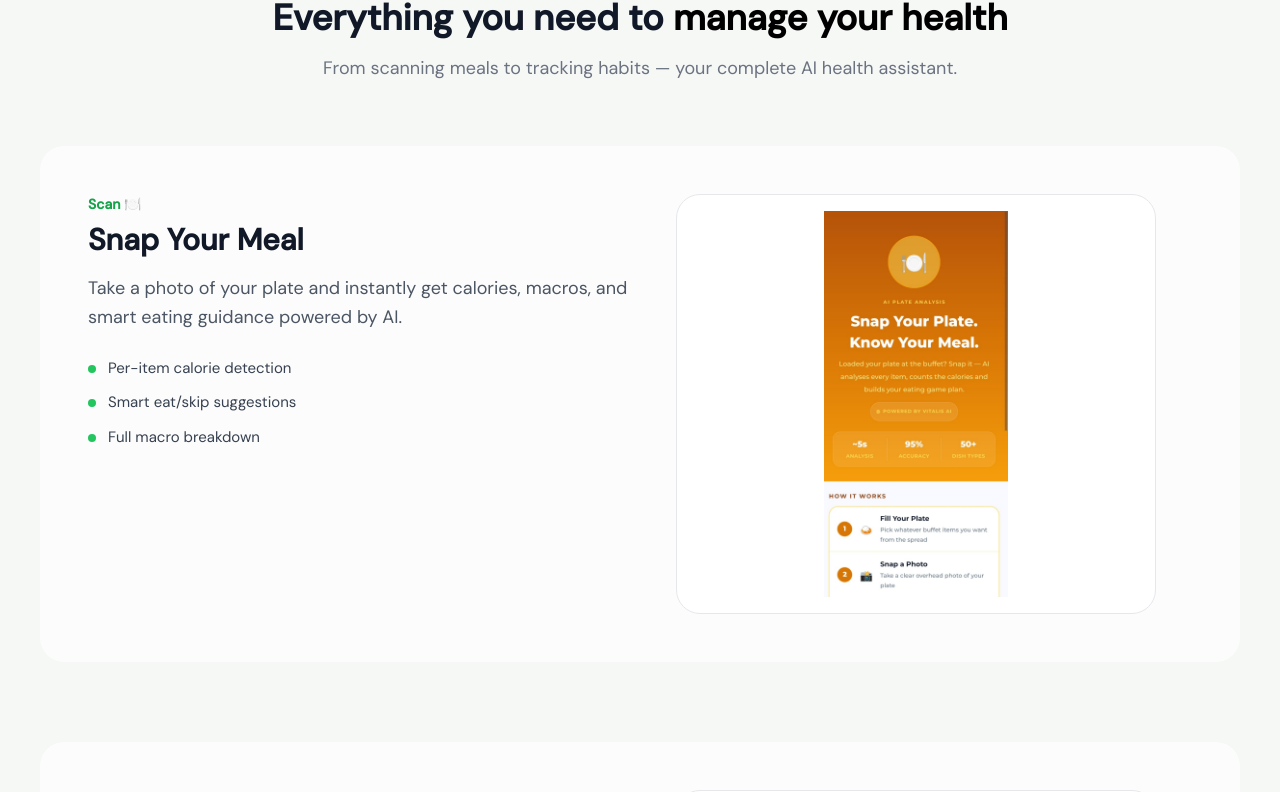
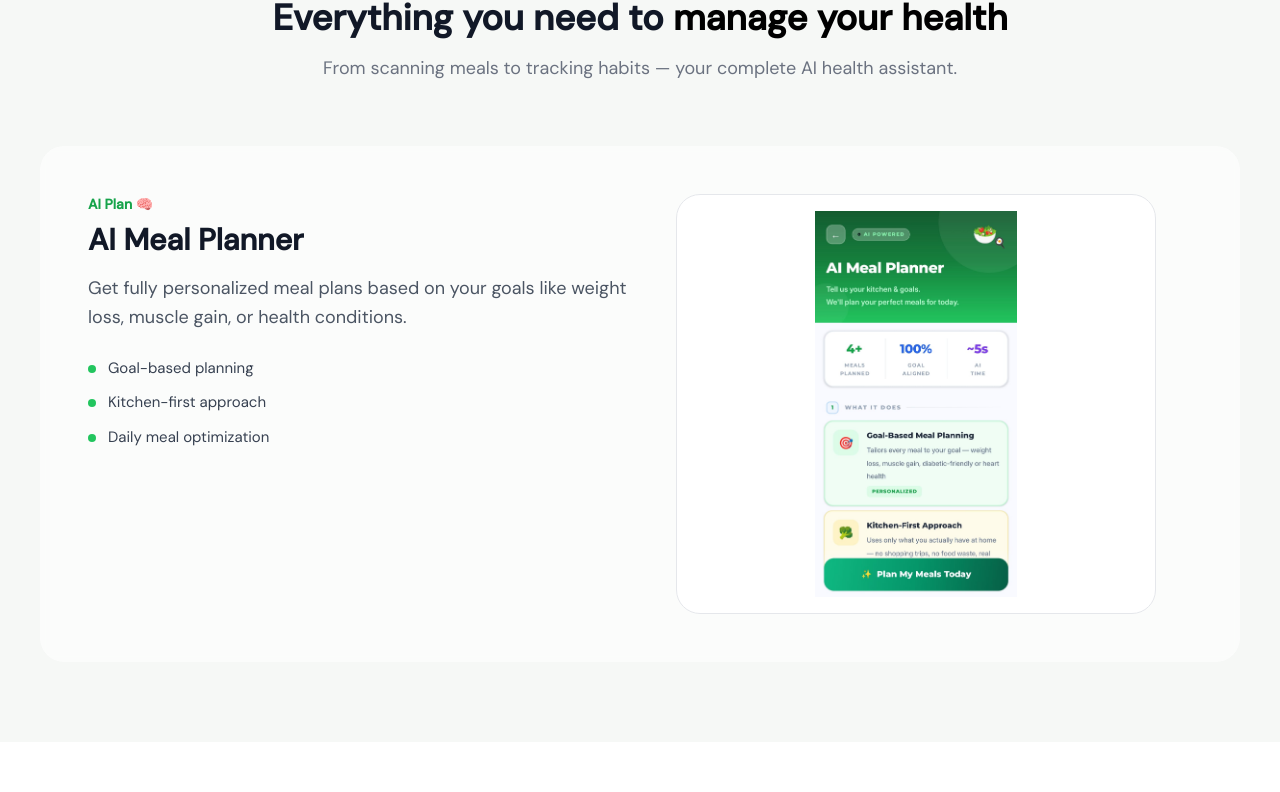
Before and after one commit to sairamreddynaredla/vitalis-ai-redesign, a React (Vite) app: page / in a window 1280 px wide. Shown: the part 1711-2503 px from the top of the page. Built offline with nearby package versions, Linux system fonts and the light colour scheme.

Commit message:
Added slider to Features and carousel to Security section

```diff
--- a/package.json
+++ b/package.json
@@ -14,7 +14,8 @@
     "react": "^18.3.1",
     "react-dom": "^18.3.1",
     "react-icons": "^5.6.0",
-    "react-router-dom": "^7.14.2"
+    "react-router-dom": "^7.14.2",
+    "swiper": "^12.1.3"
   },
   "devDependencies": {
     "@vitejs/plugin-react": "^4.3.1",
--- a/src/sections/Features.jsx
+++ b/src/sections/Features.jsx
@@ -1,3 +1,7 @@
+import { Swiper, SwiperSlide } from "swiper/react";
+import { Autoplay } from "swiper/modules";
+import "swiper/css";
+
 import React from "react";
 import snapMeal from "../assets/snap-meal.jpg";
 import mealPlanner from "../assets/meal-planner.jpg";
@@ -82,18 +86,14 @@ export default function Features() {
       {/* HEADER */}
       <div className="text-center max-w-3xl mx-auto mb-16">
 
-        {/* Badge */}
         <p className="inline-block px-4 py-1 rounded-full bg-green-100 text-green-700 font-semibold mb-3 tracking-wide text-sm">
           FEATURES
         </p>
 
-        {/* Heading */}
         <h2 className="text-3xl md:text-4xl font-semibold text-gray-900 leading-snug">
           Everything you need to{" "}
           <span className="text-black">manage</span>{" "}
-         <span className="text-black">
-  your health
-</span>
+          <span className="text-black">your health</span>
         </h2>
 
         <p className="text-gray-500 mt-4 text-lg">
@@ -101,16 +101,22 @@ export default function Features() {
         </p>
       </div>
 
-      {/* FEATURES */}
-      <div className="space-y-20">
-        {features.map((item, index) => {
-          const isReverse = index % 2 !== 0;
-
-          return (
-            <div
-              key={index}
-              className="flex flex-col md:flex-row ... bg-white/60 backdrop-blur-sm rounded-3xl p-6 md:p-12"
+      {/* ✅ CLEAN SINGLE SLIDE */}
+      <Swiper
+        modules={[Autoplay]}
+        spaceBetween={0} // no gap → no side peek
+        slidesPerView={1} // ✅ ONLY ONE CARD
+        loop={true}
+        speed={800}
+        autoplay={{
+          delay: 2500,
+          disableOnInteraction: false,
+        }}
       >
+        {features.map((item, index) => (
+          <SwiperSlide key={index}>
+            <div className="w-full">
+              <div className="flex flex-col md:flex-row bg-white/60 backdrop-blur-sm rounded-3xl p-6 md:p-12 transition duration-300 hover:scale-[1.01]">
 
                 {/* TEXT */}
                 <div className="flex-1">
@@ -126,7 +132,6 @@ export default function Features() {
                     {item.desc}
                   </p>
 
-                {/* ✅ Clean bullets (no glow) */}
                   <ul className="space-y-3">
                     {item.points.map((point, i) => (
                       <li
@@ -139,10 +144,10 @@ export default function Features() {
                     ))}
                   </ul>
                 </div>
+
                 {/* IMAGE */}
-              <div className="flex-1 flex justify-center">
+                <div className="flex-1 flex justify-center mt-8 md:mt-0">
                   <div className="w-full max-w-[480px] h-[260px] sm:h-[320px] md:h-[380px] lg:h-[420px] bg-white rounded-3xl p-4 border border-gray-200 overflow-hidden flex items-center justify-center">
-
                     <img
                       src={item.image}
                       alt={item.title}
@@ -152,9 +157,10 @@ export default function Features() {
                 </div>
 
               </div>
-          );
-        })}
             </div>
+          </SwiperSlide>
+        ))}
+      </Swiper>
 
     </section>
   );
--- a/src/sections/SecuritySection.jsx
+++ b/src/sections/SecuritySection.jsx
@@ -8,6 +8,13 @@ import {
   Users,
   CheckCircle,
 } from "lucide-react";
+
+// ✅ SWIPER
+import { Swiper, SwiperSlide } from "swiper/react";
+import { Pagination, Autoplay } from "swiper/modules";
+
+import "swiper/css";
+import "swiper/css/pagination";
 
 const securityData = [
   {
@@ -97,13 +104,11 @@ export default function Security() {
       {/* Header */}
       <div className="text-center max-w-3xl mx-auto px-4 mb-16">
 
-        {/* ✅ FIXED BADGE (LIKE FAQ) */}
         <span className="inline-block text-xs font-semibold px-4 py-1.5 rounded-full mb-4
         bg-green-100 text-green-700">
           SECURITY FIRST
         </span>
 
-        {/* ✅ FIXED HEADING */}
         <h2 className="text-3xl md:text-4xl font-bold text-gray-900">
           Enterprise-Grade Security at{" "}
           <span className="text-gray-900">Every Layer</span>
@@ -115,16 +120,29 @@ export default function Security() {
         </p>
       </div>
 
-      {/* Cards */}
-      <div className="max-w-6xl mx-auto px-4 grid gap-8 md:grid-cols-2">
+      {/* ✅ CAROUSEL */}
+      <div className="max-w-6xl mx-auto px-4 pb-12">
+        <Swiper
+          modules={[Pagination, Autoplay]}
+          spaceBetween={20}
+          slidesPerView={1}
+          pagination={{
+            clickable: true,
+            el: ".custom-pagination"
+          }}
+          autoplay={{ delay: 3000, disableOnInteraction: false }}
+          breakpoints={{
+            768: { slidesPerView: 2 },
+            1024: { slidesPerView: 2 },
+          }}
+        >
           {securityData.map((item, index) => {
             const Icon = item.icon;
 
             return (
-            <div
-              key={index}
-              className="bg-white rounded-2xl p-6 shadow-sm border border-gray-100 hover:shadow-md transition"
-            >
+              <SwiperSlide key={index}>
+                <div className="bg-white rounded-2xl p-6 shadow-sm border border-gray-100 hover:shadow-md transition h-full">
+
                   {/* Tag */}
                   <span
                     className={`text-xs font-semibold px-3 py-1 rounded-full ${item.color}`}
@@ -154,10 +172,17 @@ export default function Security() {
                       </div>
                     ))}
                   </div>
+
                 </div>
+              </SwiperSlide>
             );
           })}
+        </Swiper>
+
+        {/* ✅ CUSTOM DOTS POSITION */}
+        <div className="custom-pagination mt-10 flex justify-center"></div>
       </div>
+
     </section>
   );
 }
```
Also changed, not shown: 1 other file (tests, documents, lock files or other folders). Lines whose indentation alone changed are shown as unchanged.
